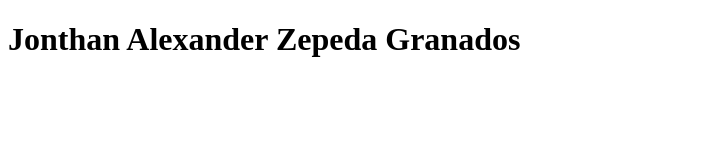
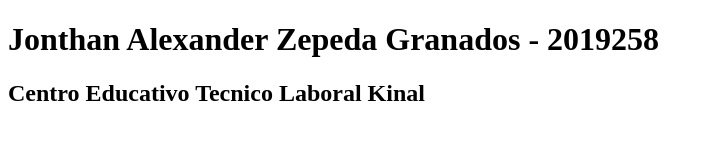
Before and after one commit to jzepeda2019258/IN5BV, a plain HTML site: page index.html in a window 1280 px wide. Shown: the whole page, without its empty margins (0-712 px from the left). Drawn offline with Linux system fonts and the light colour scheme.

Commit message:
Se agregó el centro educativo

```diff
--- a/index.html
+++ b/index.html
@@ -6,6 +6,7 @@
     <title>Primera Pagina Web con Github</title>
 </head>
 <body>
-    <h1>Jonthan Alexander Zepeda Granados</h1>
+    <h1>Jonthan Alexander Zepeda Granados - 2019258</h1>
+    <h2>Centro Educativo Tecnico Laboral Kinal</h2>
 </body>
 </html>
```
